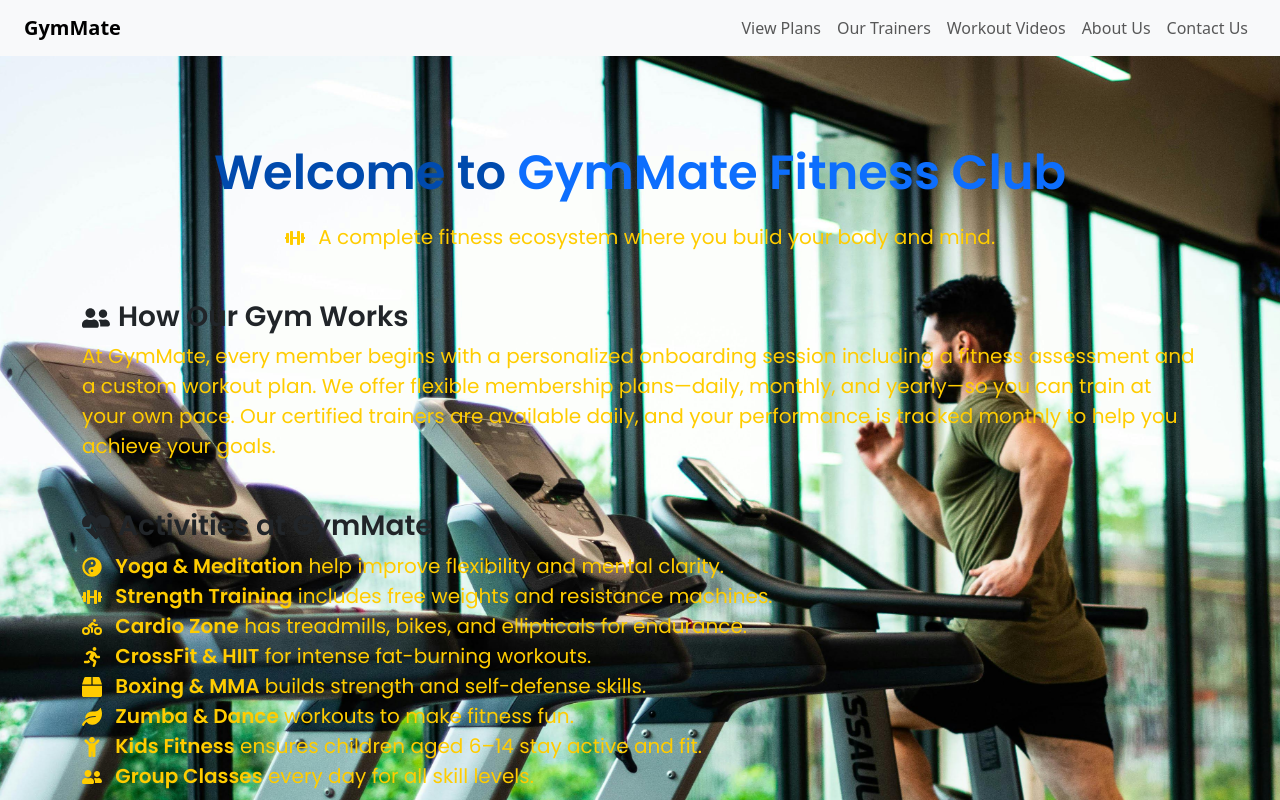
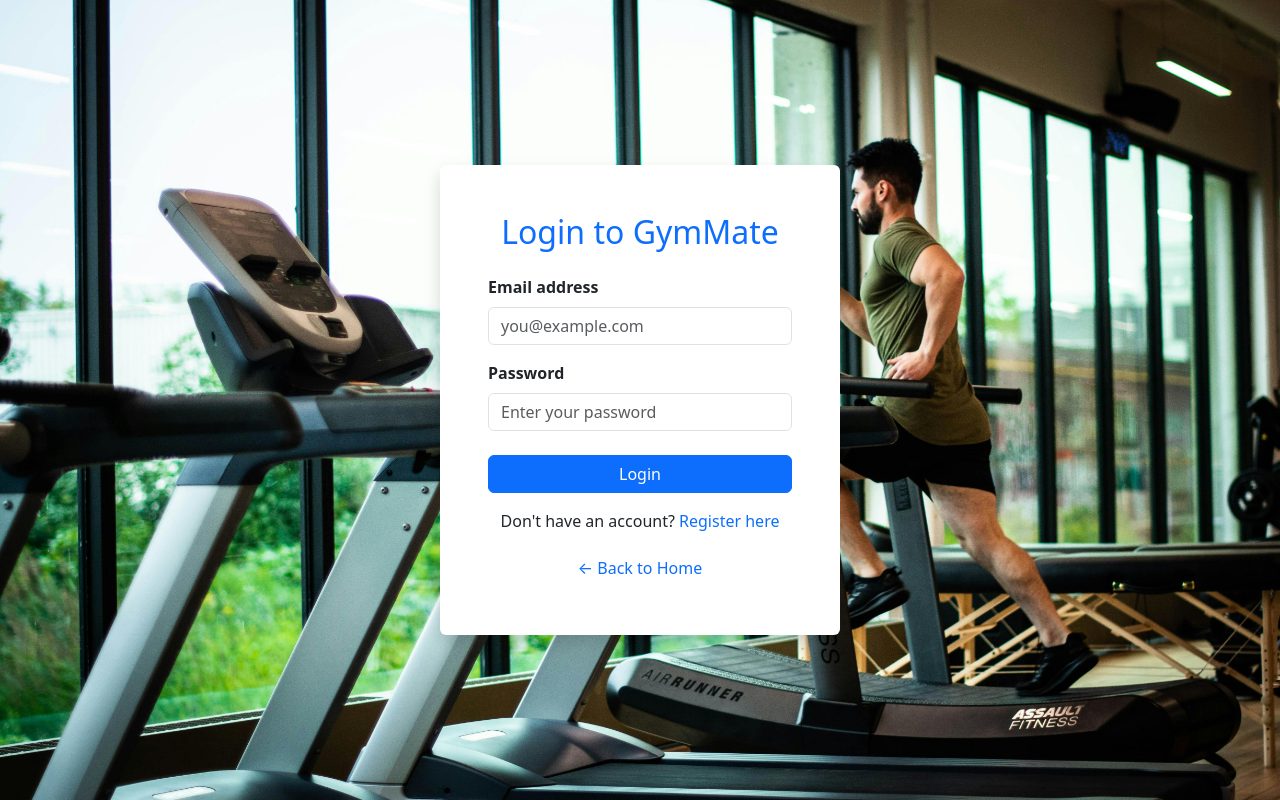
Before and after one commit to CDACProjectD6-GymManagementSystem/GymManagementSystem, a React (Vite) app in the folder frontend/: page /login in a window 1280 px wide. Shown: the top 800 px of the page. Built offline with nearby package versions, Linux system fonts and the light colour scheme.

Commit message:
Changed front and added login and register pages

```diff
--- a/frontend/src/App.jsx
+++ b/frontend/src/App.jsx
@@ -1,13 +1,30 @@
 import React from "react";
-import { BrowserRouter as Router } from "react-router-dom";
+import { BrowserRouter as Router, Routes, Route, useLocation } from "react-router-dom";
 import Navbar from "./components/Navbar";
 import Home from "./pages/Home";
+import Login from "./pages/Login";
+import Register from "./pages/Register";
+
+const AppContent = () => {
+  const location = useLocation();
+  const showNavbar = location.pathname !== "/login" && location.pathname !== "/register";
+
+  return (
+    <>
+      {showNavbar && <Navbar />}
+      <Routes>
+        <Route path="/" element={<Home />} />
+        <Route path="/login" element={<Login />} />
+        <Route path="/register" element={<Register />} />
+      </Routes>
+    </>
+  );
+};
 
 function App() {
   return (
     <Router>
-      <Navbar />
-      <Home />
+      <AppContent />
     </Router>
   );
 }
--- a/frontend/src/components/Navbar.jsx
+++ b/frontend/src/components/Navbar.jsx
@@ -1,37 +1,51 @@
 import React from "react";
 import { Link } from "react-router-dom";
+import {
+  FaDumbbell,
+  FaUsers,
+  FaVideo,
+  FaInfoCircle,
+  FaPhoneAlt,
+  FaCheckCircle,
+} from "react-icons/fa";
+import "../styles/Navbar.css";
 
 const Navbar = () => {
   return (
-    <nav className="navbar navbar-expand-lg navbar-light bg-light px-4">
-      <Link className="navbar-brand fw-bold" to="/">GymMate</Link>
+    <nav className="navbar navbar-expand-lg navbar-dark bg-dark shadow-sm px-4 py-3">
+      <Link className="navbar-brand d-flex align-items-center" to="/">
+        <FaDumbbell className="me-2 text-warning" size={24} />
+        <span className="fw-bold fs-4 text-warning">GymMate</span>
+      </Link>
+
       <button
         className="navbar-toggler"
         type="button"
         data-bs-toggle="collapse"
         data-bs-target="#navbarNav"
       >
-        <span className="navbar-toggler-icon" />
+        <span className="navbar-toggler-icon"></span>
       </button>
 
       <div className="collapse navbar-collapse" id="navbarNav">
-        <ul className="navbar-nav ms-auto">
+        <ul className="navbar-nav ms-auto gap-2">
           <li className="nav-item">
-            <Link className="nav-link" to="#">View Plans</Link>
+            <Link className="nav-link text-white nav-hover" to="#"><FaCheckCircle className="me-1" />View Plans</Link>
           </li>
           <li className="nav-item">
-            <Link className="nav-link" to="#">Our Trainers</Link>
+            <Link className="nav-link text-white nav-hover" to="#"><FaUsers className="me-1" />Our Trainers</Link>
           </li>
           <li className="nav-item">
-            <Link className="nav-link" to="#">Workout Videos</Link>
+            <Link className="nav-link text-white nav-hover" to="#"><FaInfoCircle className="me-1" />About Us</Link>
           </li>
           <li className="nav-item">
-            <Link className="nav-link" to="#">About Us</Link>
-          </li>
-          <li className="nav-item">
-            <Link className="nav-link" to="#">Contact Us</Link>
+            <Link className="nav-link text-white nav-hover" to="#"><FaPhoneAlt className="me-1" />Contact Us</Link>
           </li>
         </ul>
+
+        <Link to="/login" className="btn btn-warning ms-4 fw-bold px-4 py-2">
+          Login
+        </Link>
       </div>
     </nav>
   );
--- a/frontend/src/pages/Home.jsx
+++ b/frontend/src/pages/Home.jsx
@@ -1,6 +1,6 @@
 import React from "react";
 import { FaDumbbell, FaUserFriends, FaHeartbeat, FaRunning, FaBiking, FaYinYang, FaUserShield, FaChild, FaBox, FaClock, FaMobileAlt, FaShower, FaLeaf, FaGift } from "react-icons/fa";
-import "./Home.css";
+import "../styles/Home.css";
 
 const Home = () => {
   return (
--- /dev/null
+++ b/frontend/src/pages/Login.jsx
@@ -0,0 +1,61 @@
+import React, { useState } from 'react';
+import { useNavigate, Link } from 'react-router-dom';
+import '../styles/Login.css';
+
+export default function Login() {
+  const [email, setEmail] = useState('');
+  const [password, setPassword] = useState('');
+  const navigate = useNavigate();
+
+  const handleLogin = (e) => {
+    e.preventDefault();
+    console.log('Logging in with:', { email, password });
+  };
+
+  return (
+    <div className="login-container d-flex justify-content-center align-items-center vh-100 bg-light">
+      <div className="login-card p-5 bg-white shadow rounded">
+        <h2 className="text-center mb-4 text-primary">Login to GymMate</h2>
+        <form onSubmit={handleLogin}>
+          <div className="mb-3">
+            <label htmlFor="email" className="form-label fw-bold">Email address</label>
+            <input
+              type="email"
+              className="form-control"
+              id="email"
+              placeholder="you@example.com"
+              value={email}
+              onChange={(e) => setEmail(e.target.value)}
+              required
+            />
+          </div>
+
+          <div className="mb-4">
+            <label htmlFor="password" className="form-label fw-bold">Password</label>
+            <input
+              type="password"
+              className="form-control"
+              id="password"
+              placeholder="Enter your password"
+              value={password}
+              onChange={(e) => setPassword(e.target.value)}
+              required
+            />
+          </div>
+
+          <button type="submit" className="btn btn-primary w-100">Login</button>
+        </form>
+
+        <p className="text-center mt-3">
+          Don't have an account? <Link to="/register" className="text-decoration-none">Register here</Link>
+        </p>
+
+        <div className="text-center mt-2">
+          <button onClick={() => navigate('/')} className="btn btn-link text-decoration-none">
+            ← Back to Home
+          </button>
+        </div>
+      </div>
+    </div>
+  );
+}
--- /dev/null
+++ b/frontend/src/pages/Register.jsx
@@ -0,0 +1,96 @@
+import React, { useState } from 'react';
+import { useNavigate, Link } from 'react-router-dom';
+import '../styles/Login.css';
+
+function Register() {
+  const [formData, setFormData] = useState({
+    firstName: '',
+    lastName: '',
+    age: '',
+    gender: '',
+    email: '',
+    password: '',
+    confirmPassword: '',
+  });
+
+  const navigate = useNavigate();
+
+  const handleChange = (e) => {
+    setFormData((prev) => ({
+      ...prev,
+      [e.target.name]: e.target.value,
+    }));
+  };
+
+  const handleRegister = (e) => {
+    e.preventDefault();
+
+    if (formData.password !== formData.confirmPassword) {
+      alert("Passwords do not match!");
+      return;
+    }
+
+    console.log('Registering:', formData);
+    navigate('/login');
+  };
+
+  return (
+    <div className="login-container d-flex justify-content-center align-items-center vh-100 bg-light">
+      <div className="login-card bg-white shadow p-4 p-md-5 rounded" style={{ width: '100%', maxWidth: '600px' }}>
+        <h2 className="text-center mb-4 text-success">Register for GymMate</h2>
+
+        <form onSubmit={handleRegister}>
+          <div className="row">
+            <div className="col-md-6 mb-3">
+              <label className="form-label fw-bold">First Name</label>
+              <input type="text" name="firstName" className="form-control" required onChange={handleChange} />
+            </div>
+            <div className="col-md-6 mb-3">
+              <label className="form-label fw-bold">Last Name</label>
+              <input type="text" name="lastName" className="form-control" required onChange={handleChange} />
+            </div>
+          </div>
+
+          <div className="row">
+            <div className="col-md-6 mb-3">
+              <label className="form-label fw-bold">Age</label>
+              <input type="number" name="age" className="form-control" required onChange={handleChange} min="13" max="80" />
+            </div>
+            <div className="col-md-6 mb-3">
+              <label className="form-label fw-bold">Gender</label>
+              <select name="gender" className="form-select" required onChange={handleChange}>
+                <option value="">Select Gender</option>
+                <option value="Male">Male</option>
+                <option value="Female">Female</option>
+                <option value="Other">Other</option>
+              </select>
+            </div>
+          </div>
+
+          <div className="mb-3">
+            <label className="form-label fw-bold">Email address</label>
+            <input type="email" name="email" className="form-control" required onChange={handleChange} />
+          </div>
+
+          <div className="mb-3">
+            <label className="form-label fw-bold">Password</label>
+            <input type="password" name="password" className="form-control" required onChange={handleChange} />
+          </div>
+
+          <div className="mb-4">
+            <label className="form-label fw-bold">Confirm Password</label>
+            <input type="password" name="confirmPassword" className="form-control" required onChange={handleChange} />
+          </div>
+
+          <button type="submit" className="btn btn-success w-100">Register</button>
+        </form>
+
+        <p className="text-center mt-3">
+          Already have an account? <Link to="/login" className="text-decoration-none">Login here</Link>
+        </p>
+      </div>
+    </div>
+  );
+}
+
+export default Register;
--- a/frontend/src/pages/Home.css
+++ b/frontend/src/styles/Home.css
@@ -10,16 +10,17 @@
   padding: 40px;
 }
 
+
 .home-container h1 {
   font-size: 3rem;
-  color: #004aad; /* Blue title */
+  color: #004aad;
   margin-bottom: 20px;
 }
 
 .home-container p,
 .home-container li {
   font-size: 1.2rem;
-  color: #ffcc00; /* Yellow for subpoints */
+  color: #ffcc00;
   margin-bottom: 10px;
 }
 
--- /dev/null
+++ b/frontend/src/styles/Login.css
@@ -0,0 +1,10 @@
+.login-container {
+  background-image: url('/images/gymbg.jpg');
+  background-size: cover;
+  background-position: center;
+}
+
+.login-card {
+  width: 100%;
+  max-width: 400px;
+}
--- /dev/null
+++ b/frontend/src/styles/Navbar.css
@@ -0,0 +1,15 @@
+/* Navbar.css */
+
+.nav-hover {
+  transition: all 0.3s ease;
+}
+
+.nav-hover:hover {
+  color: #ffcc00 !important;
+  transform: scale(1.05);
+  text-shadow: 0 0 5px rgba(255, 255, 0, 0.4);
+}
+
+.navbar-brand span:hover {
+  text-shadow: 0 0 10px rgba(255, 204, 0, 0.6);
+}
```
